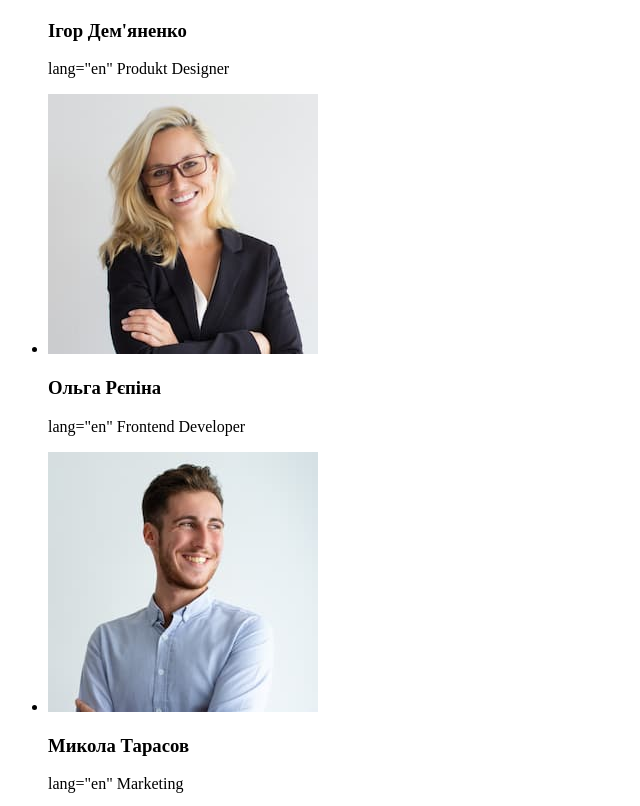
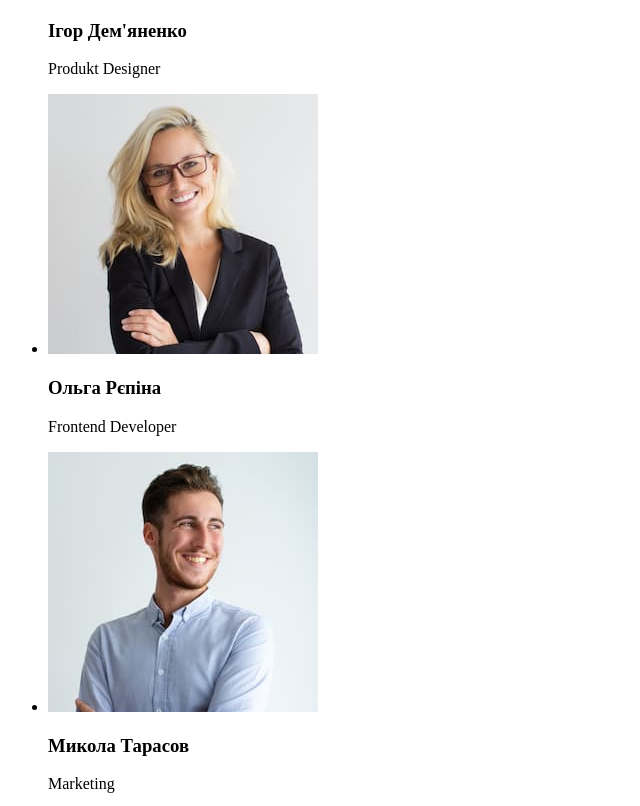
Before and after one commit to TokmanStas/GROUP-4-FS-67-HOMEWORK1, a plain HTML site: page index.html in a window 1280 px wide. Shown: the part 1877-2683 px from the top of the page, without its empty margins (0-640 px from the left). Drawn offline with Linux system fonts and the light colour scheme.

Commit message:
HW1workmistaks2

```diff
--- a/index.html
+++ b/index.html
@@ -68,31 +68,27 @@
             </ul>
         </section>
     <!--Персонал-->
-    <Section>
+    <section>
         <h2>Наша команда</h2>
 <ul>
 <li><img src="./images/Ігор.jpg" alt="Ігор Дем'яненко"width="270"heigh="260" />
     <h3>Ігор Дем'яненко</h3>
-    <p>lang="en" Produkt Designer
-    </p>
+    <p lang="en">Produkt Designer</p>
 </li>
 <li><img src="./images/Ольга.jpg" alt="Ольга Рєпіна" width="270" heigh="260" />
     <h3>Ольга Рєпіна</h3>
-    <p>lang="en" Frontend Developer
-    </p>
+    <p lang="en"> Frontend Developer</p>
 </li>
 <li><img src="./images/Микола.jpg" alt="Микола Тарасов" width="270" heigh="260" />
     <h3>Микола Тарасов</h3>
-    <p>lang="en" Marketing
-    </p>
+    <p lang="en"> Marketing </p>
 </li>
 <li><img src="./images/Михайло.jpg" alt="Михайло Єрмаков" width="270" heigh="260" />
     <h3>Ігор Дем'яненко</h3>
-    <p>lang="en" UI Designer
-    </p>
+    <p lang="en"> UI Designer</p>
 </li>
 </ul>
-    </Section>
+    </section>
 </main>
 <!--Підвал-->
 <footer>
```
